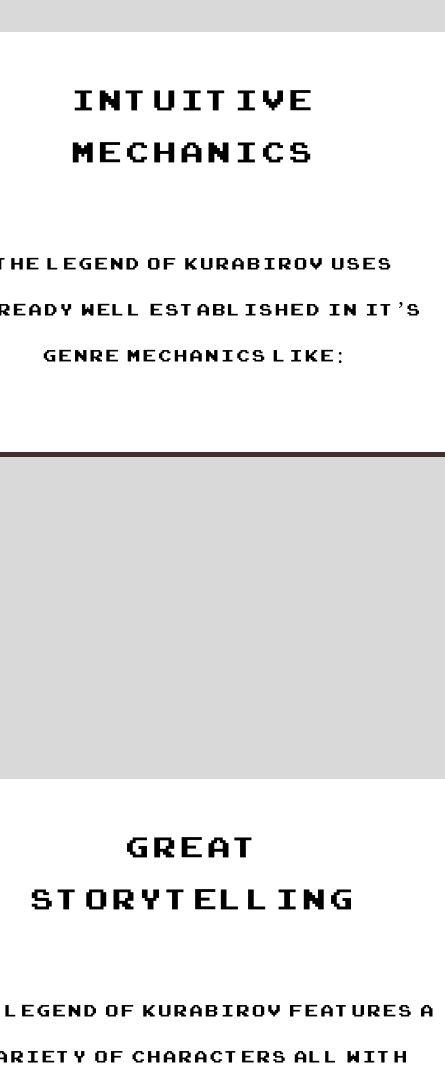
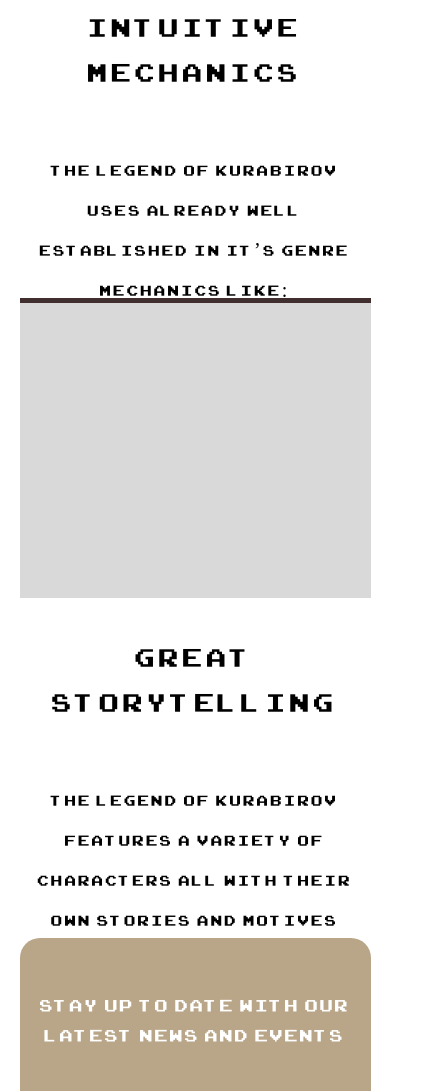
Before and after one commit to codingburgas/elOctavo, a website: page Website/index.html in a window 390 px wide. Shown: the part 909-2000 px from the top of the page, 445 px wide, since content can reach past the window. Drawn offline with Linux system fonts and the light colour scheme.

Commit message:
Make home section responsive below 576px
Co-Authored-By: SDIvanov21 <93573204+SDIvanov21@users.noreply.github.com>
Co-Authored-By: MVVelkov21 <107104841+MVVelkov21@users.noreply.github.com>

```diff
--- a/Website/src/scss/pages/_index.scss
+++ b/Website/src/scss/pages/_index.scss
@@ -687,4 +687,75 @@
         letter-spacing: $normalLetterSpacing;
         color:white;
     }
+
+    .feature__section{
+        @include flex(column, flex-start, center);
+        width:100%;
+    }
+    .feature__title{
+        font-size:$hugeFontSize - 20;
+        letter-spacing: $smallLetterSpacing;
+    }
+    .mechanics{
+        width:100%;
+        height:unset;
+        @include flex(column-reverse,center, center);
+        margin-bottom:0px;
+    }
+    .mechanics__text-wrapper{
+        width:90%;
+        height:330px;
+        @include flex(column, flex-start, center);
+        text-align: center;
+    }
+    .mechanics__title{
+        font-size:$bigFontSize - 5;
+        letter-spacing: $smallLetterSpacing + 0.03;
+    }
+    .mechanics__text{
+        font-size:$normalFontSize - 3;
+        letter-spacing: $smallLetterSpacing + 0.03;
+        width:90%;
+        line-height:2;
+    }
+    .mechanics__image-wrapper{
+        width:90%;
+        height:300px;
+        @include flex(column, flex-start, flex-start);
+        border-top-style: solid;
+        border-top-width: 5px;
+        border-top-color: $accentDarkColor;
+        background-color: #D9D9D9;
+    }
+    .storytelling{
+        width:100%;
+        height:unset;
+        @include flex(column-reverse, center, center);
+        margin-top:0px;
+    }
+    .storytelling__text-wrapper{
+        width:90%;
+        height:330px;
+        @include flex(column, flex-start, center);
+        text-align: center;
+    }
+    .storytelling__title{
+        font-size:$bigFontSize - 5;
+        letter-spacing: $smallLetterSpacing + 0.03;
+    }
+    .storytelling__text{
+        font-size:$normalFontSize - 3;
+        letter-spacing: $smallLetterSpacing + 0.03;
+        width:90%;
+        line-height:2;
+    }
+    .storytelling__image-wrapper{
+        width:90%;
+        height:300px;
+        @include flex(column, flex-start, flex-start);
+        border-top-style: solid;
+        border-top-width: 5px;
+        border-top-color: $accentDarkColor;
+        background-color: #D9D9D9;
+    }
 }
```
Also changed, not shown: Website/dist/css/main.css.
